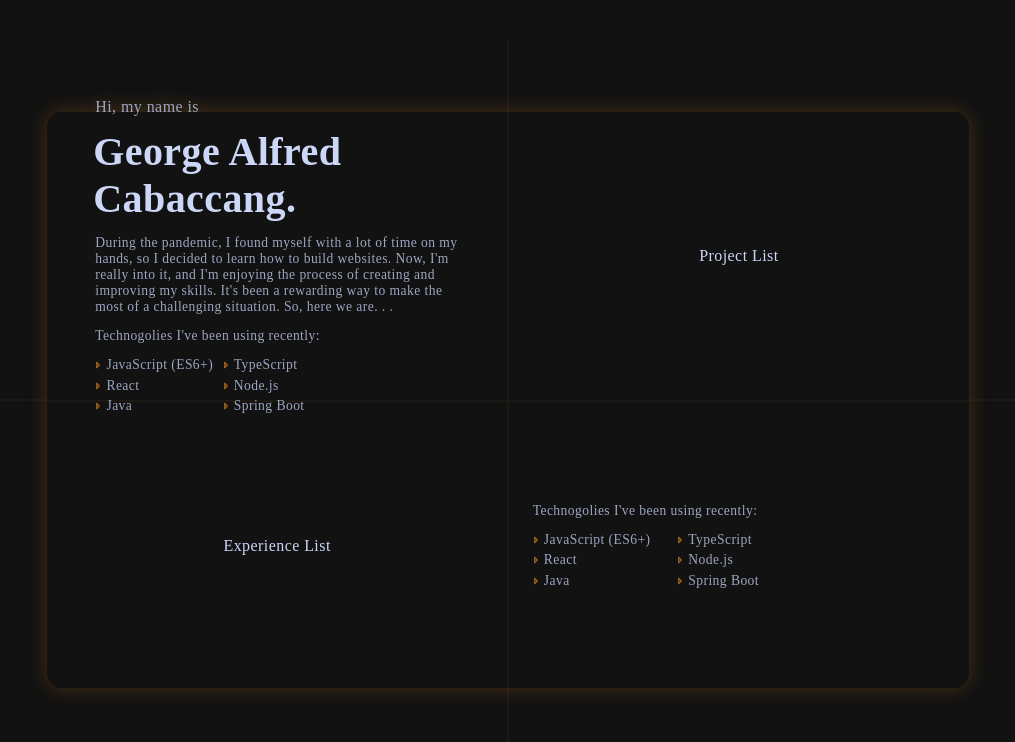
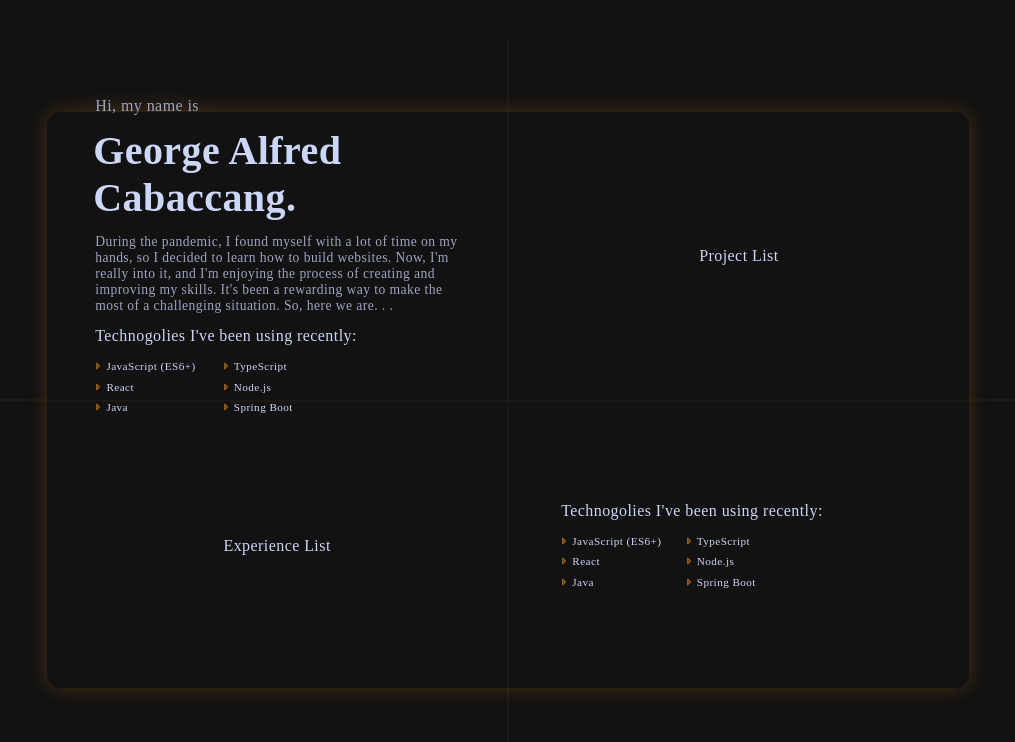
Before and after one commit to georgecabaccang/personal-website, a React (Vite) app: page / in a window 1280 px wide. Shown: the top 742 px of the page, without its empty margins (132-1147 px from the left). Built offline with nearby package versions, Linux system fonts and the light colour scheme; a web font is replaced by a local one.

Commit message:
- Remove some classes for font and text. - Change cursor to auto for skill list item.

```diff
--- a/src/components/sections/skills/SkillList.tsx
+++ b/src/components/sections/skills/SkillList.tsx
@@ -7,7 +7,7 @@ const SKILLS = ["JavaScript (ES6+)", "TypeScript", "React", "Node.js", "Java", "
 export default function SkillList() {
     return (
         <div className={styles.container}>
-            <span className="text-tertiary">Technogolies I've been using recently:</span>
+            <span>Technogolies I've been using recently:</span>
             <ul className={styles.list}>
                 {SKILLS.map((skill, index) => {
                     return (
--- a/src/components/sections/skills/skillItem/Skill.tsx
+++ b/src/components/sections/skills/skillItem/Skill.tsx
@@ -8,7 +8,7 @@ export default function Skill({ skill }: { skill: string }) {
             <div className={`${styles.arrow}`}>
                 <Arrow />
             </div>
-            <span className={`text-tertiary ${styles.text}`}>{skill}</span>
+            <span className={`${styles.text}`}>{skill}</span>
         </div>
     );
 }
--- a/src/components/sections/skills/skillListStyles.module.css
+++ b/src/components/sections/skills/skillListStyles.module.css
@@ -13,6 +13,7 @@
 }
 
 .list_item {
+    cursor: auto;
     margin-top: 0.3rem;
     flex: 50%;
 }
```
